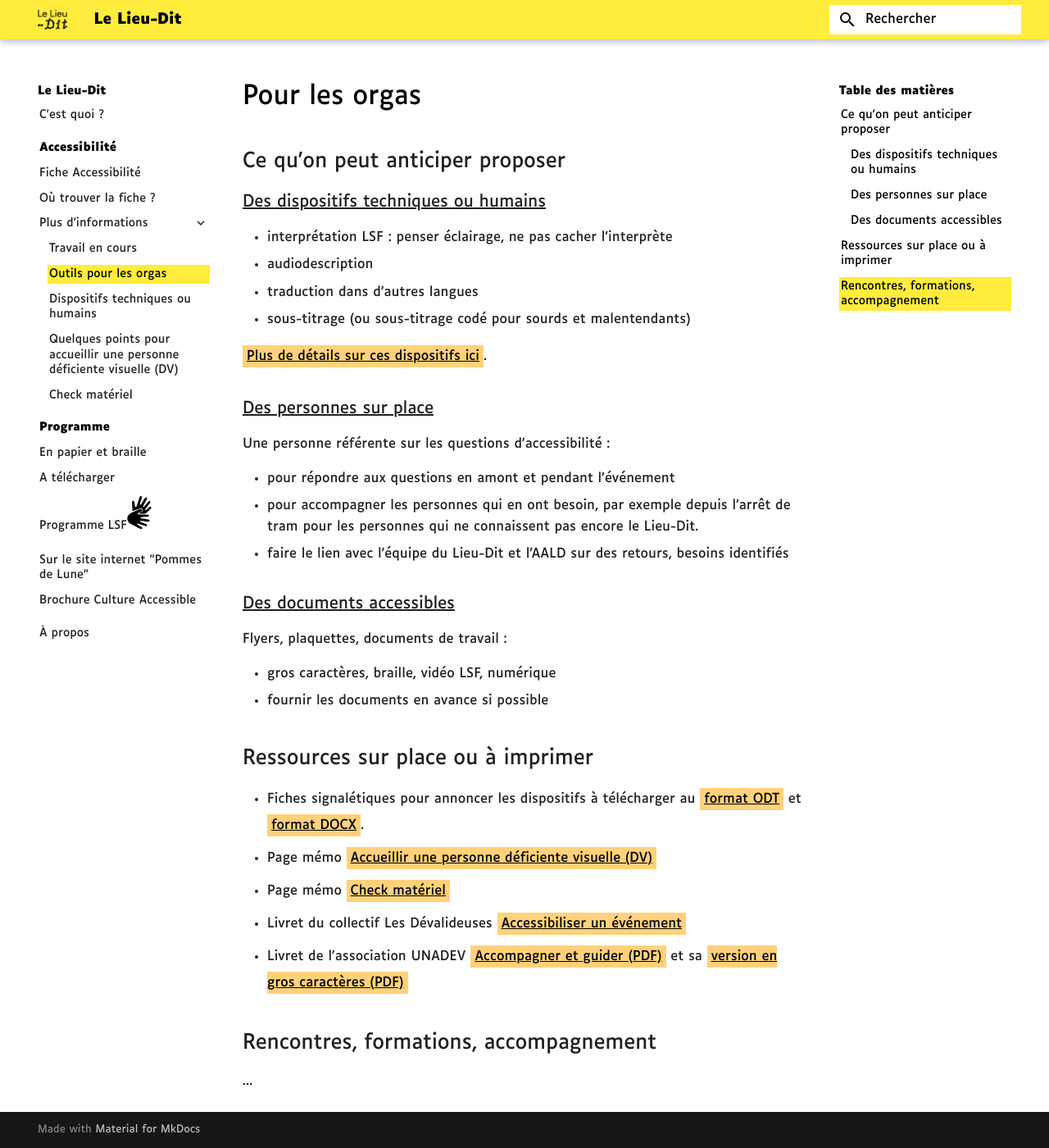
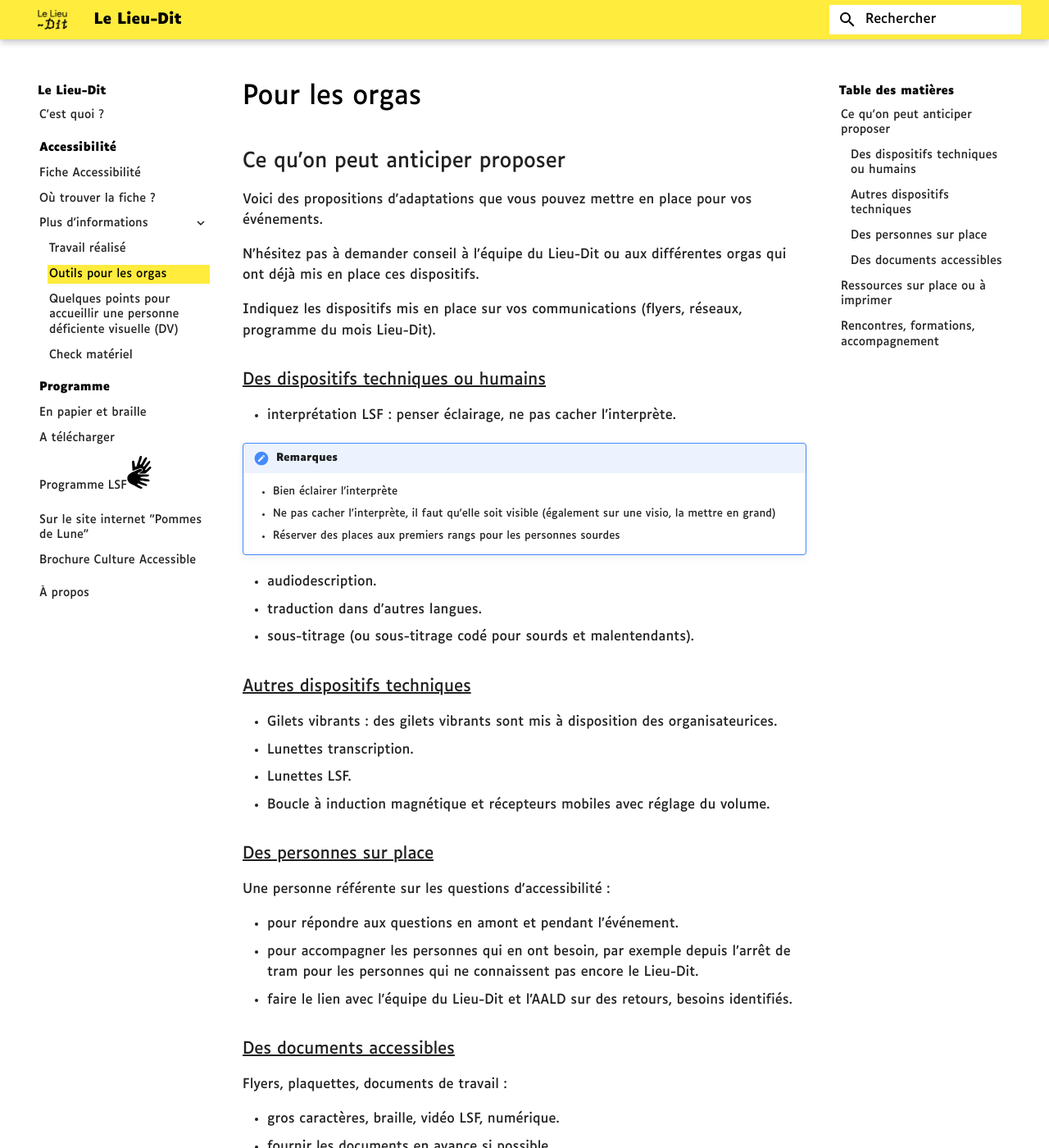
Before and after one commit to Lieu-Dit/web, an MkDocs documentation site: the page built from docs/ressources.md, in a window 1280 px wide and 1400 px high. Shown: the whole window at 82% size. Built offline with MkDocs 1.6.1 and Material for MkDocs 9.7.7, drawn with Linux system fonts in a browser that asks for light colours; some of the changed text lies outside the part shown.

Commit message:
fusion ressources.md et dispositifs.md

```diff
--- a/docs/ressources.md
+++ b/docs/ressources.md
@@ -2,35 +2,51 @@
 
 ## Ce qu'on peut anticiper proposer
 
+Voici des propositions d'adaptations que vous pouvez mettre en place pour vos événements.
+
+N'hésitez pas à demander conseil à l'équipe du Lieu-Dit ou aux différentes orgas qui ont déjà mis en place ces dispositifs.
+
+Indiquez les dispositifs mis en place sur vos communications (flyers, réseaux, programme du mois Lieu-Dit).
+
 ### Des dispositifs techniques ou humains
-- interprétation LSF : penser éclairage, ne pas cacher l'interprète
-- audiodescription
-- traduction dans d'autres langues
-- sous-titrage (ou sous-titrage codé pour sourds et malentendants)
+- interprétation LSF : penser éclairage, ne pas cacher l'interprète.
 
-[Plus de détails sur ces dispositifs ici](orgas/dispositifs.md).
+!!! note "Remarques"
+    - Bien éclairer l'interprète
+    - Ne pas cacher l'interprète, il faut qu'elle soit visible (également sur une visio, la mettre en grand)
+    - Réserver des places aux premiers rangs pour les personnes sourdes
+
+- audiodescription.
+- traduction dans d'autres langues.
+- sous-titrage (ou sous-titrage codé pour sourds et malentendants).
+
+### Autres dispositifs techniques
+- Gilets vibrants : des gilets vibrants sont mis à disposition des organisateurices.
+- Lunettes transcription.
+- Lunettes LSF.
+- Boucle à induction magnétique et récepteurs mobiles avec réglage du volume.
 
 ### Des personnes sur place
 Une personne référente sur les questions d'accessibilité :
 
-- pour répondre aux questions en amont et pendant l'événement
+- pour répondre aux questions en amont et pendant l'événement.
 - pour accompagner les personnes qui en ont besoin, par exemple depuis l'arrêt de tram pour les personnes qui ne connaissent pas encore le Lieu-Dit.
-- faire le lien avec l'équipe du Lieu-Dit et l'AALD sur des retours, besoins identifiés
+- faire le lien avec l'équipe du Lieu-Dit et l'AALD sur des retours, besoins identifiés.
 
 <!-- La brigade du kiff du Bici Social Club peut vous accompagner sur ces questions. -->
 
 ### Des documents accessibles
 Flyers, plaquettes, documents de travail :
 
-- gros caractères, braille, vidéo LSF, numérique
-- fournir les documents en avance si possible
+- gros caractères, braille, vidéo LSF, numérique.
+- fournir les documents en avance si possible.
 
 ## Ressources sur place ou à imprimer
 - Fiches signalétiques pour annoncer les dispositifs à télécharger au [format ODT](assets/pictos.odt) et [format DOCX](assets/pictos.docx).
-- Page mémo [Accueillir une personne déficiente visuelle (DV)](orgas/accueillir-dv.md)
-- Page mémo [Check matériel](orgas/materiel.md)
-- Livret du collectif Les Dévalideuses [Accessibiliser un événement](https://lesdevalideuses.org/wp-content/uploads/2022/04/Guide_accessibiliser-un-evenement.pdf)
-- Livret de l'association UNADEV [Accompagner et guider (PDF)](https://www.unadev.com/app/uploads/2024/11/plaquette-unadev-savoir-etre-savoir-guider-hd-1.pdf) et sa [version en gros caractères (PDF)](https://www.unadev.com/app/uploads/2024/11/plaquette-unadev-technique-de-guide-gros-caracteres-1.pdf)
+- Page mémo [Accueillir une personne déficiente visuelle (DV)](orgas/accueillir-dv.md).
+- Page mémo [Check matériel](orgas/materiel.md).
+- Livret du collectif Les Dévalideuses [Accessibiliser un événement](https://lesdevalideuses.org/wp-content/uploads/2022/04/Guide_accessibiliser-un-evenement.pdf).
+- Livret de l'association UNADEV [Accompagner et guider (PDF)](https://www.unadev.com/app/uploads/2024/11/plaquette-unadev-savoir-etre-savoir-guider-hd-1.pdf) et sa [version en gros caractères (PDF)](https://www.unadev.com/app/uploads/2024/11/plaquette-unadev-technique-de-guide-gros-caracteres-1.pdf).
 
 ## Rencontres, formations, accompagnement
-...
+- Une formation à la Langue des Signes Française (LSF), de niveau A1.1, a été proposée en juillet 2025.
--- a/mkdocs.yml
+++ b/mkdocs.yml
@@ -29,10 +29,10 @@
     - Où trouver la fiche ?: access-infos.md
     - Plus d'informations:
       #- Photographies: photos.md
-      - Travail en cours: todo.md
+      - Travail réalisé: todo.md
       - Outils pour les orgas: ressources.md
       # - Ressources:
-      - orgas/dispositifs.md
+      # - orgas/dispositifs.md
       - orgas/accueillir-dv.md
       - orgas/materiel.md
   - Programme:
```
Also changed, not shown: docs/orgas/dispositifs.md (deleted, +0 -33 lines).
